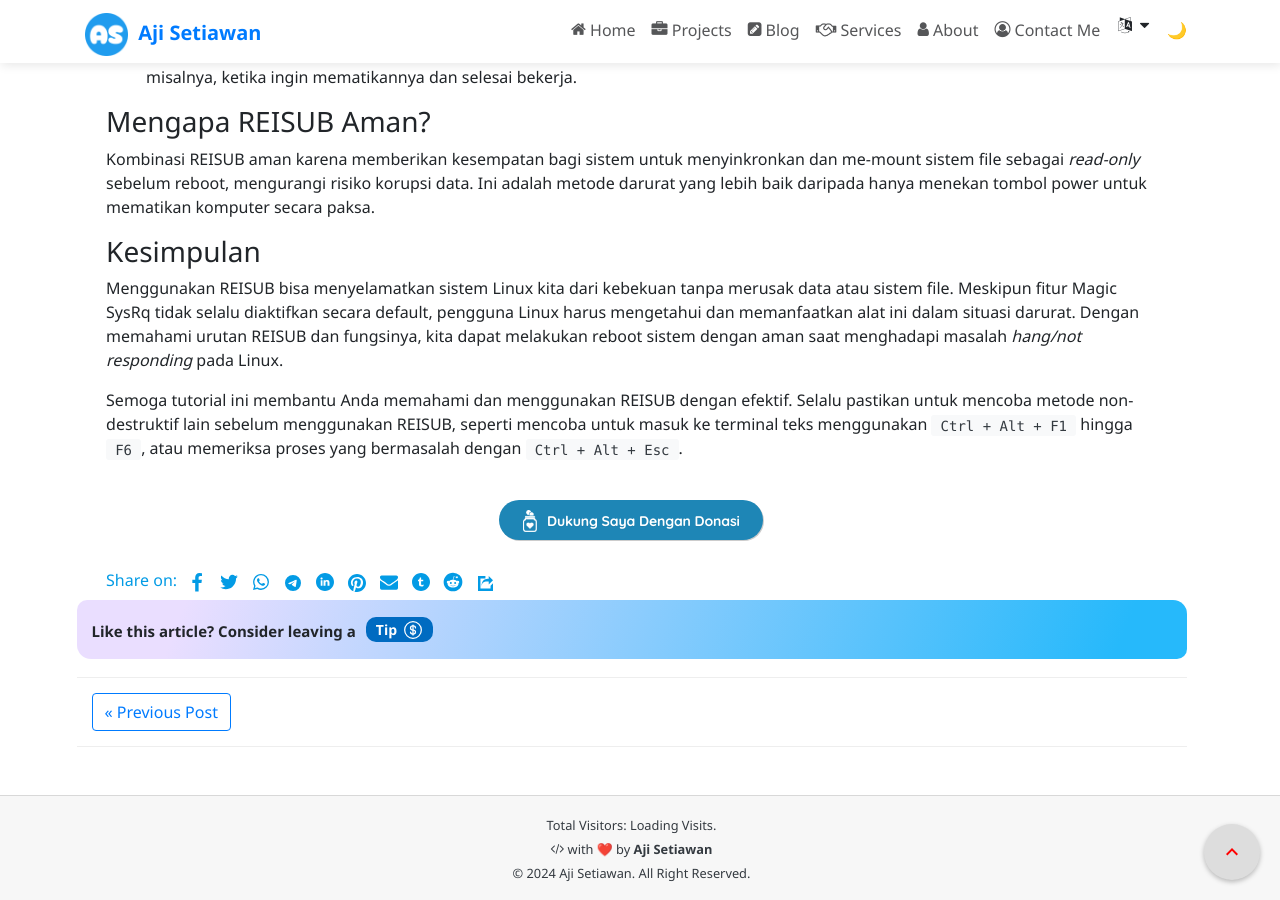
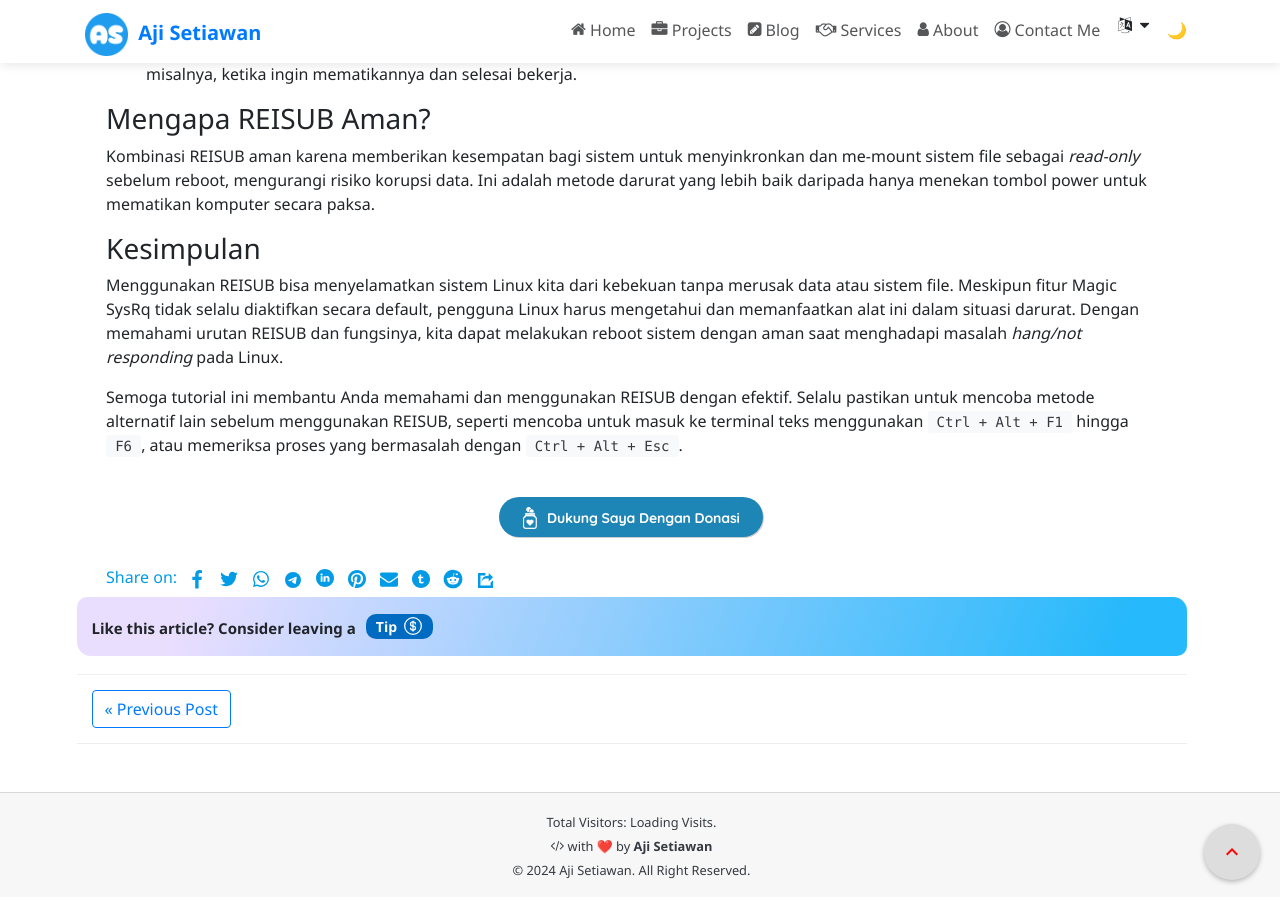
Before and after one commit to ajisetiawan716/ajisetiawan716.github.io, a Jekyll site: the page built from _posts/2024-07-24-reisub-cara-aman-mengatasi-linux-not-responding.md, in a window 1280 px wide and 900 px high, scrolled down 2971 px. Built offline with Jekyll 4.4.1, drawn with Linux system fonts in a browser that asks for light colours; some web fonts are replaced; comment, search, counter and statistics services are not loaded; a style sheet for code colours, icons or effects is not loaded; some of the changed text lies outside the part shown.

Commit message:
Add files via upload

```diff
--- a/_posts/2024-07-24-reisub-cara-aman-mengatasi-linux-not-responding.md
+++ b/_posts/2024-07-24-reisub-cara-aman-mengatasi-linux-not-responding.md
@@ -50,7 +50,8 @@
 
   > **Catatan**: Pastikan setiap huruf ditekan dan dilepaskan sebelum melanjutkan ke huruf berikutnya.
 
-  #### Urutan Fungsi REISUB
+
+#### Urutan Fungsi REISUB
 
   - **R (UnRaw):** Mengembalikan kontrol keyboard dari X server ke kernel. Ini berguna jika sistem terjebak dalam mode grafis dan tidak merespons input keyboard.
   - **E (tErm):** Mengirim sinyal SIGTERM ke semua proses, yang meminta mereka untuk berhenti secara normal.
@@ -96,4 +97,4 @@
 
 Menggunakan REISUB bisa menyelamatkan sistem Linux kita dari kebekuan tanpa merusak data atau sistem file. Meskipun fitur Magic SysRq tidak selalu diaktifkan secara default, pengguna Linux harus mengetahui dan memanfaatkan alat ini dalam situasi darurat. Dengan memahami urutan REISUB dan fungsinya, kita dapat melakukan reboot sistem dengan aman saat menghadapi masalah *hang/not responding* pada Linux.
 
-Semoga tutorial ini membantu Anda memahami dan menggunakan REISUB dengan efektif. Selalu pastikan untuk mencoba metode non-destruktif lain sebelum menggunakan REISUB, seperti mencoba untuk masuk ke terminal teks menggunakan `Ctrl + Alt + F1` hingga `F6`, atau memeriksa proses yang bermasalah dengan `Ctrl + Alt + Esc`.
+Semoga tutorial ini membantu Anda memahami dan menggunakan REISUB dengan efektif. Selalu pastikan untuk mencoba metode alternatif lain sebelum menggunakan REISUB, seperti mencoba untuk masuk ke terminal teks menggunakan `Ctrl + Alt + F1` hingga `F6`, atau memeriksa proses yang bermasalah dengan `Ctrl + Alt + Esc`.
```
